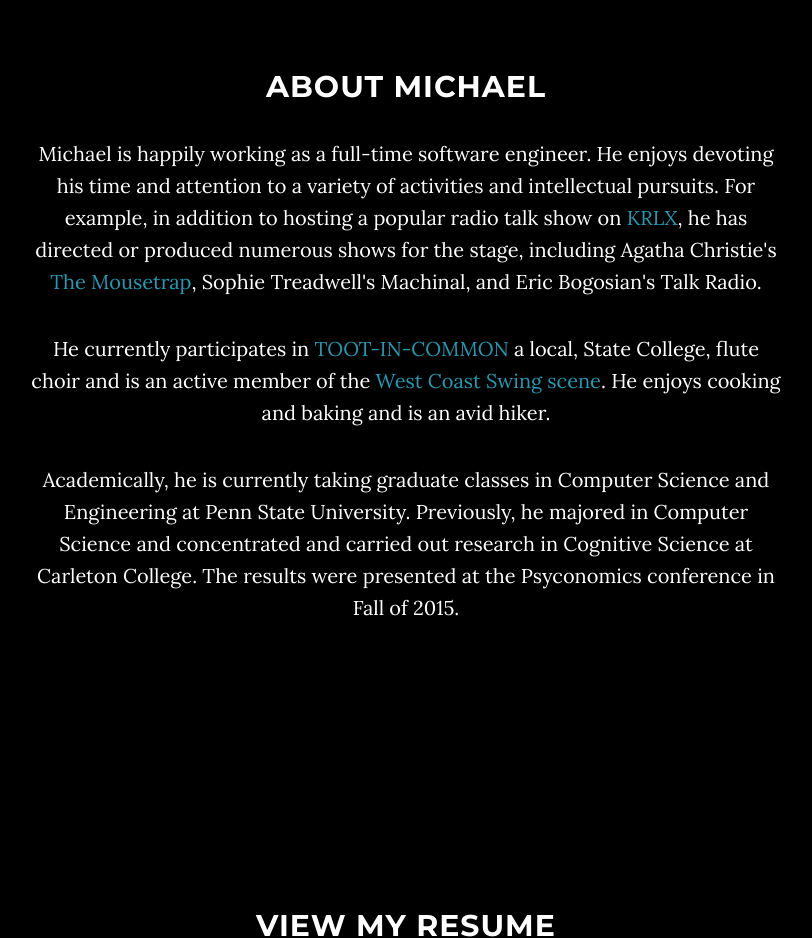
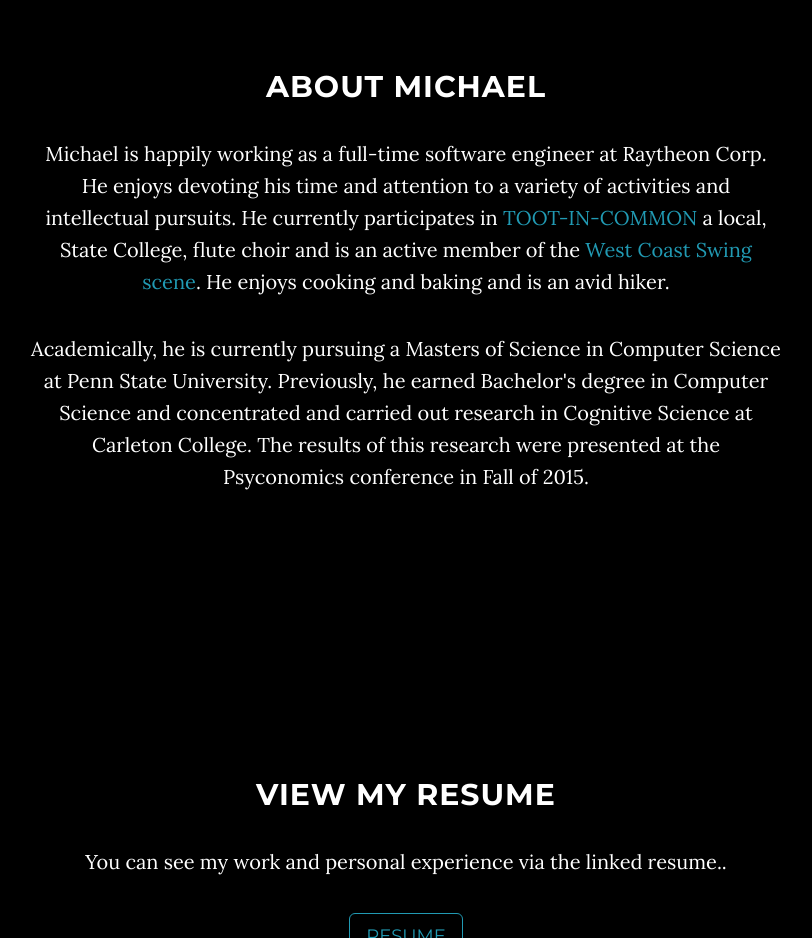
Before and after one commit to michaelwheatman/michaelwheatman.github.io, a plain HTML site: page index.html in a window 1280 px wide. Shown: the part 980-1918 px from the top of the page, without its empty margins (234-1046 px from the left). Drawn offline with nearby package versions, Linux system fonts and the light colour scheme.

Commit message:
Update index.html

```diff
--- a/index.html
+++ b/index.html
@@ -93,10 +93,8 @@
         <div class="row">
             <div class="col-lg-8 col-lg-offset-2">
                 <h2>About Michael</h2>
-                <p>Michael is happily working as a full-time software engineer. He enjoys devoting his time and attention to a variety of activities and intellectual pursuits.
-                For example, in addition to hosting a popular radio talk show on <a href="http://www.krlx.org"> KRLX</a>, he has directed or produced numerous shows for the stage, including Agatha Christie's <a href="img/mousetrap.jpg">The Mousetrap</a>, Sophie Treadwell's Machinal, and Eric Bogosian's Talk Radio.
-                <p>He currently participates in <a href="http://www.toot-in-common.com/Home.html">TOOT-IN-COMMON</a> a local, State College, flute choir and is an active member of the <a href="http://www.statecollegewesties.com/">West Coast Swing scene</a>. He enjoys cooking and baking and is an avid hiker.</p>
-                <p>Academically, he is currently taking graduate classes in Computer Science and Engineering at Penn State University. Previously, he majored in Computer Science and concentrated and carried out research in Cognitive Science at Carleton College. The results were presented at the Psyconomics conference in Fall of 2015.</p>
+                <p>Michael is happily working as a full-time software engineer at Raytheon Corp. He enjoys devoting his time and attention to a variety of activities and intellectual pursuits. He currently participates in <a href="http://www.toot-in-common.com/Home.html">TOOT-IN-COMMON</a> a local, State College, flute choir and is an active member of the <a href="http://www.statecollegewesties.com/">West Coast Swing scene</a>. He enjoys cooking and baking and is an avid hiker.</p>
+                <p>Academically, he is currently pursuing a Masters of Science in Computer Science at Penn State University. Previously, he earned Bachelor's degree in Computer Science and concentrated and carried out research in Cognitive Science at Carleton College. The results of this research were presented at the Psyconomics conference in Fall of 2015.</p>
             </div>
         </div>
     </section>
```
